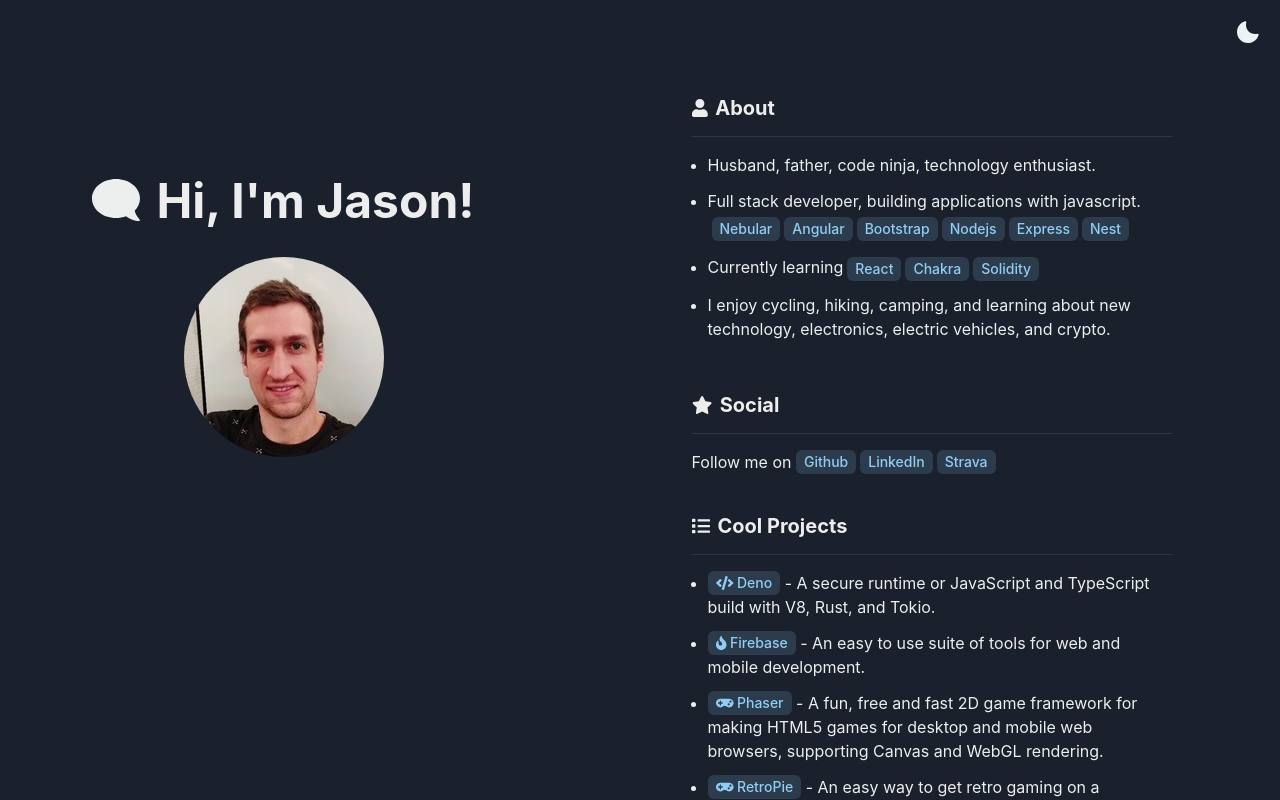
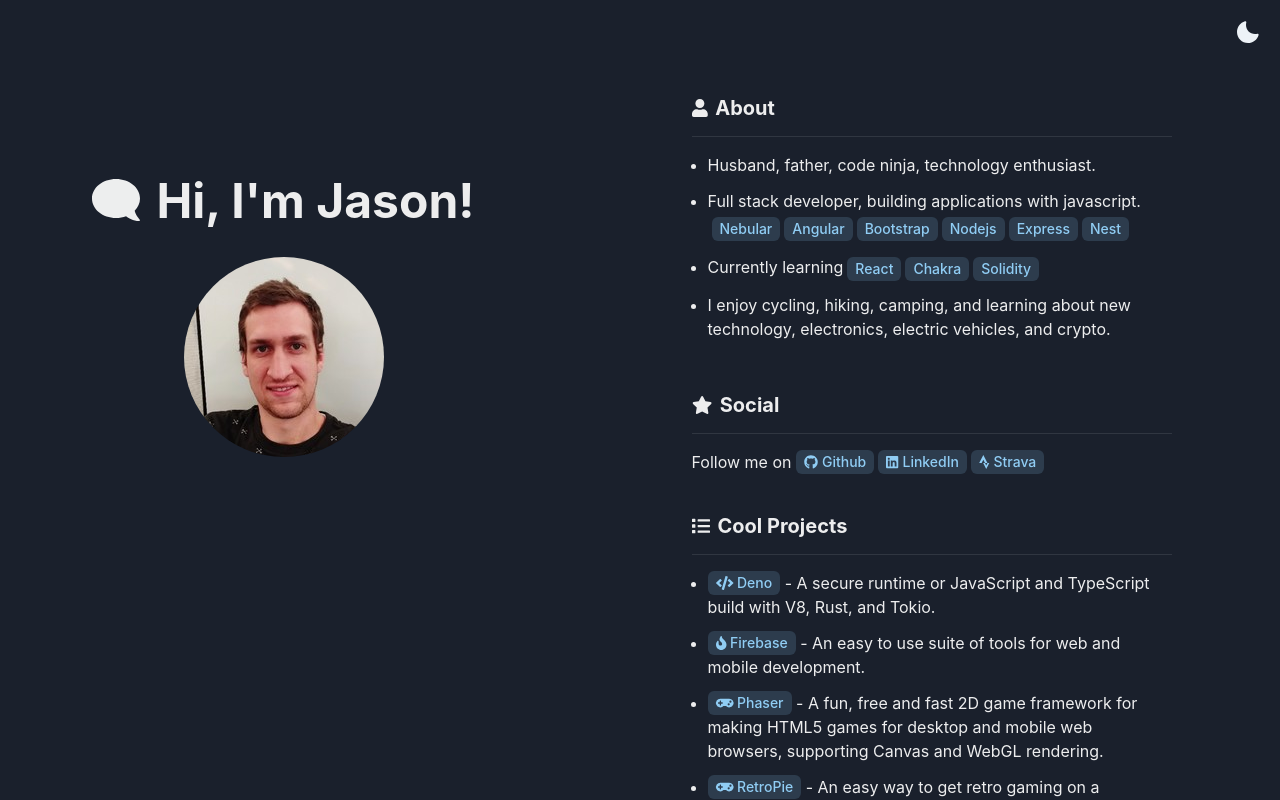
Before and after one commit to jrasm91/jrasm.com, a React (Create React App) app: page / in a window 1280 px wide. Shown: the top 800 px of the page. Built offline with nearby package versions, Linux system fonts and the light colour scheme.

Commit message:
feat: social icons

```diff
--- a/package.json
+++ b/package.json
@@ -10,6 +10,7 @@
     "@emotion/react": "^11.7.1",
     "@emotion/styled": "^11.6.0",
     "@fortawesome/fontawesome-svg-core": "^1.2.36",
+    "@fortawesome/free-brands-svg-icons": "^5.15.4",
     "@fortawesome/free-solid-svg-icons": "^5.15.4",
     "@fortawesome/react-fontawesome": "^0.1.17",
     "@testing-library/jest-dom": "^5.16.1",
--- a/src/components/SocialCard.tsx
+++ b/src/components/SocialCard.tsx
@@ -1,13 +1,14 @@
 import { Divider, Heading, Link, Tag } from '@chakra-ui/react';
+import { faGithub, faLinkedin, faStrava } from '@fortawesome/free-brands-svg-icons';
 import { faStar } from '@fortawesome/free-solid-svg-icons';
 import { FontAwesomeIcon } from '@fortawesome/react-fontawesome';
 import { Card } from '../components';
 
 export function SocialCard() {
   const items = [
-    { name: 'Github', link: 'https://github.com/jrasm91' },
-    { name: 'LinkedIn', link: 'https://www.linkedin.com/in/jason-rasmussen' },
-    { name: 'Strava', link: 'https://www.strava.com/athletes/7824214' },
+    { name: 'Github', icon: faGithub, link: 'https://github.com/jrasm91' },
+    { name: 'LinkedIn', icon: faLinkedin, link: 'https://www.linkedin.com/in/jason-rasmussen' },
+    { name: 'Strava', icon: faStrava, link: 'https://www.strava.com/athletes/7824214' },
   ];
   return (
     <Card>
@@ -17,9 +18,12 @@ export function SocialCard() {
       </Heading>
       <Divider m="1em 0" />
       Follow me on{' '}
-      {items.map(({ name, link }) => (
+      {items.map(({ name, icon, link }) => (
         <Link key={name} href={link} isExternal={true} mr="0.25rem">
-          <Tag>{name}</Tag>
+          <Tag>
+            <FontAwesomeIcon icon={icon} style={{ marginRight: '0.25rem' }} />
+            {name}
+          </Tag>
         </Link>
       ))}
     </Card>
```
Also changed, not shown: 1 other file (tests, documents, lock files or other folders).
